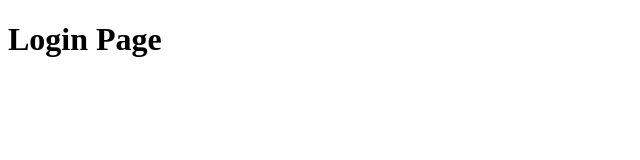
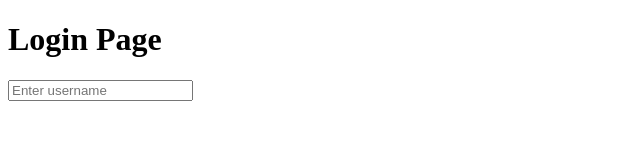
Before and after one commit to pruthas/first-app, a plain HTML site: page login.html in a window 1280 px wide. Shown: the whole page, without its empty margins (0-640 px from the left). Drawn offline with Linux system fonts and the light colour scheme.

Commit message:
Changes made by module2

```diff
--- a/login.html
+++ b/login.html
@@ -7,5 +7,6 @@
 </head>
 <body>
     <h1>Login Page</h1>
+    <input class="form-control" placeholder="Enter username">
 </body>
 </html>
```
